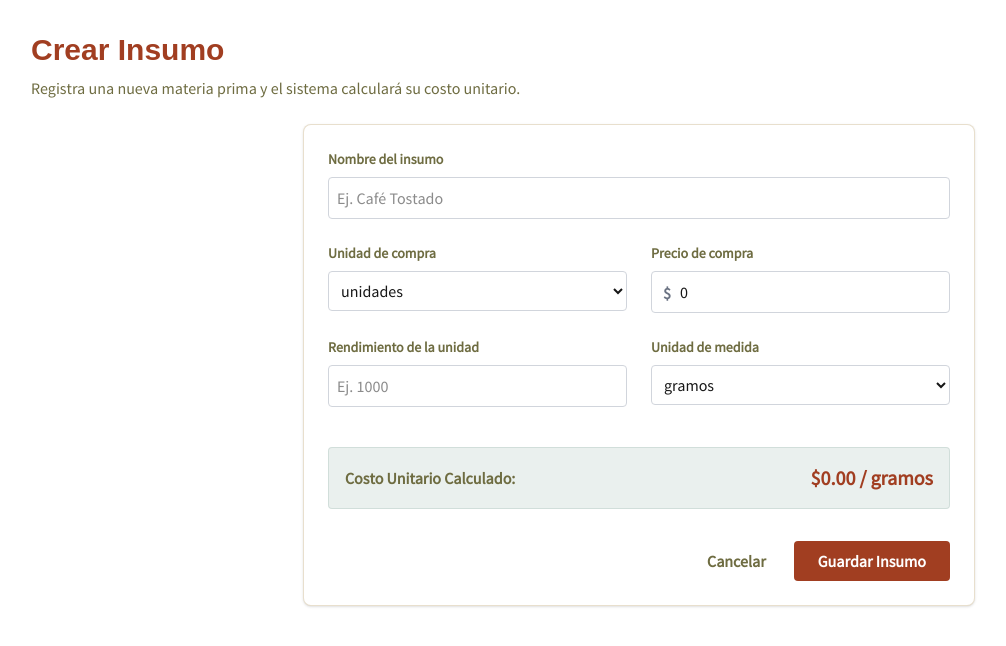
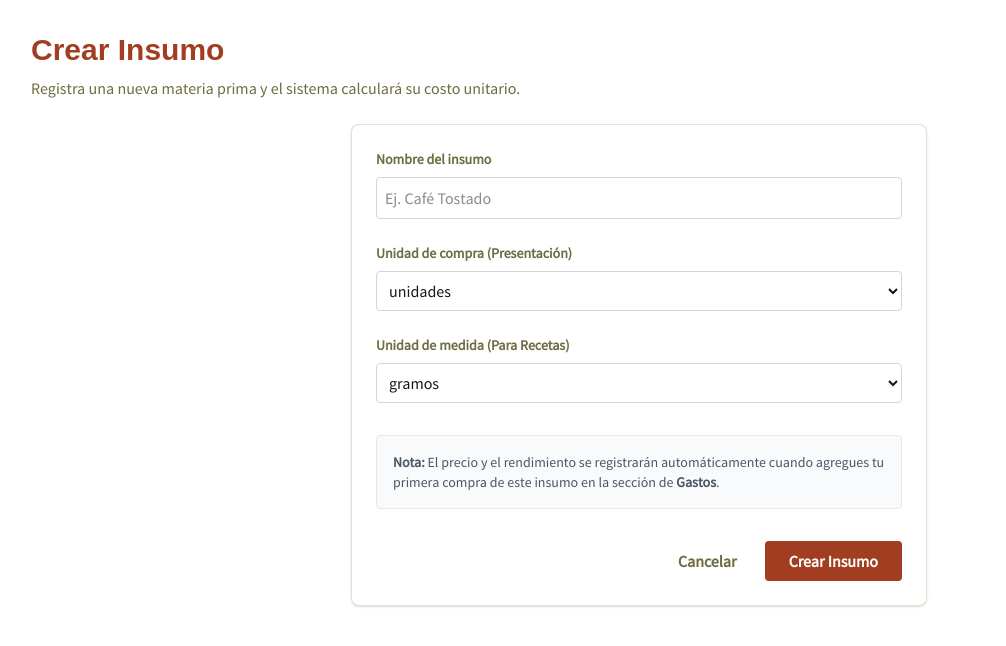
Before and after one commit to crisdaslim198722/-la-pausa-pos, a Next.js app: page /inventario/insumos/crear in a window 1280 px wide. Shown: the top 646 px of the page, without its empty margins (1-1007 px from the left). Built offline with nearby package versions, Linux system fonts and the light colour scheme; a web font is replaced by a local one.

Commit message:
feat: separar catalogacion de insumos de su compra

```diff
--- a/src/features/expenses/actions/expense-actions.ts
+++ b/src/features/expenses/actions/expense-actions.ts
@@ -64,8 +64,8 @@ export async function createInsumoPurchaseTransaction(data: {
       if (valid.actualizarCosto) {
         // Costo exacto por unidad de medida (ej. por 1 gramo)
         newCostoUnitario = Number((valid.montoTotal / injectedAmount).toFixed(2));
-        // Para que coincida con su configuración original, el precio del "lote" será costo unitario * rendimiento
-        newPrecioCompra = Number((newCostoUnitario * rend).toFixed(2));
+        // El precio de compra se actualiza al monto total de la última compra
+        newPrecioCompra = valid.montoTotal;
       }
 
       // 4. Actualizar el insumo
@@ -74,6 +74,7 @@ export async function createInsumoPurchaseTransaction(data: {
         data: {
           cantidadDisponible: newCantidadDisponible,
           precioCompra: newPrecioCompra,
+          rendimientoUnidad: valid.actualizarCosto ? injectedAmount : insumo.rendimientoUnidad,
           costoUnitario: newCostoUnitario
         }
       });
--- a/src/features/inventory/components/InsumoForm.tsx
+++ b/src/features/inventory/components/InsumoForm.tsx
@@ -1,14 +1,13 @@
 "use client";
 
-import { useState, useMemo } from "react";
-import { CurrencyInput } from "@/components/ui/CurrencyInput";
+import { useState } from "react";
 import { useRouter } from "next/navigation";
 import toast from "react-hot-toast";
 import { createInsumo, updateInsumo } from "../actions/insumo-actions";
 import { UNIDADES_CATALOGO, CreateInsumoInput } from "../schemas/insumo";
 
 interface InsumoFormProps {
-  initialData?: any; // Datos si es edición
+  initialData?: any;
 }
 
 export function InsumoForm({ initialData }: InsumoFormProps) {
@@ -17,48 +16,27 @@ export function InsumoForm({ initialData }: InsumoFormProps) {
 
   const [nombre, setNombre] = useState(initialData?.nombre || "");
   const [unidadCompra, setUnidadCompra] = useState(initialData?.unidadCompra || "unidades");
-  const [precioCompra, setPrecioCompra] = useState<number | "">(initialData ? Number(initialData.precioCompra) : "");
-  const [rendimientoUnidad, setRendimientoUnidad] = useState<number | "">(initialData ? Number(initialData.rendimientoUnidad) : "");
   const [unidadMedida, setUnidadMedida] = useState(initialData?.unidadMedida || "gramos");
 
   const [loading, setLoading] = useState(false);
   const [errorMsg, setErrorMsg] = useState("");
 
-  const costoUnitario = useMemo(() => {
-    if (typeof precioCompra === 'number' && typeof rendimientoUnidad === 'number' && rendimientoUnidad > 0) {
-      return (precioCompra / rendimientoUnidad).toFixed(2);
-    }
-    return "0.00";
-  }, [precioCompra, rendimientoUnidad]);
-
   const handleSubmit = async (e: React.FormEvent) => {
     e.preventDefault();
     setErrorMsg("");
-
-    if (typeof rendimientoUnidad !== 'number' || rendimientoUnidad <= 0) {
-      setErrorMsg("El rendimiento debe ser mayor a 0");
-      return;
-    }
-    if (typeof precioCompra !== 'number' || precioCompra < 0) {
-      setErrorMsg("El precio de compra no puede ser negativo");
-      return;
-    }
-
     setLoading(true);
 
     const payload: CreateInsumoInput = {
       nombre,
       unidadCompra: unidadCompra as any,
-      precioCompra: Number(precioCompra),
-      rendimientoUnidad: Number(rendimientoUnidad),
       unidadMedida: unidadMedida as any,
     };
 
     let res;
     if (isEditing) {
-      res = await updateInsumo(initialData.id, payload);
+      res = await updateInsumo(initialData.id, payload as any);
     } else {
-      res = await createInsumo(payload);
+      res = await createInsumo(payload as any);
     }
 
     setLoading(false);
@@ -73,15 +51,15 @@ export function InsumoForm({ initialData }: InsumoFormProps) {
   };
 
   return (
-    <form onSubmit={handleSubmit} className="bg-white p-6 rounded-lg shadow-sm border border-[#B49659]/30 max-w-2xl mx-auto">
+    <form onSubmit={handleSubmit} className="bg-white p-6 rounded-lg shadow-sm border border-[#B49659]/30 max-w-xl mx-auto">
       {errorMsg && (
         <div className="mb-6 p-3 bg-[#A13E21]/10 text-[#A13E21] rounded border border-[#A13E21]/20">
           {errorMsg}
         </div>
       )}
 
-      <div className="grid grid-cols-1 md:grid-cols-2 gap-6">
-        <div className="col-span-1 md:col-span-2">
+      <div className="grid grid-cols-1 gap-6">
+        <div>
           <label className="block text-sm font-semibold text-[#6E6C41] mb-2">Nombre del insumo</label>
           <input
             type="text"
@@ -95,7 +73,7 @@ export function InsumoForm({ initialData }: InsumoFormProps) {
         </div>
 
         <div>
-          <label className="block text-sm font-semibold text-[#6E6C41] mb-2">Unidad de compra</label>
+          <label className="block text-sm font-semibold text-[#6E6C41] mb-2">Unidad de compra (Presentación)</label>
           <select
             value={unidadCompra}
             onChange={(e) => setUnidadCompra(e.target.value)}
@@ -108,34 +86,7 @@ export function InsumoForm({ initialData }: InsumoFormProps) {
         </div>
 
         <div>
-          <label className="block text-sm font-semibold text-[#6E6C41] mb-2">Precio de compra</label>
-          <div className="relative">
-            <span className="absolute left-3 top-2.5 text-gray-500 font-bold">$</span>
-            <CurrencyInput
-              id="precioCompra"
-              required
-              value={typeof precioCompra === 'number' ? precioCompra : 0}
-              onChange={(val) => setPrecioCompra(val)}
-              className="w-full p-2 pl-7 border border-gray-300 rounded focus:border-[#A13E21] focus:outline-none"
-            />
-          </div>
-        </div>
-
-        <div>
-          <label className="block text-sm font-semibold text-[#6E6C41] mb-2">Rendimiento de la unidad</label>
-          <input
-            type="number"
-            step="0.01"
-            required
-            value={rendimientoUnidad}
-            onChange={(e) => setRendimientoUnidad(e.target.value === "" ? "" : Number(e.target.value))}
-            className="w-full p-2 border border-gray-300 rounded focus:border-[#A13E21] focus:outline-none"
-            placeholder="Ej. 1000"
-          />
-        </div>
-
-        <div>
-          <label className="block text-sm font-semibold text-[#6E6C41] mb-2">Unidad de medida</label>
+          <label className="block text-sm font-semibold text-[#6E6C41] mb-2">Unidad de medida (Para Recetas)</label>
           <select
             value={unidadMedida}
             onChange={(e) => setUnidadMedida(e.target.value)}
@@ -147,10 +98,11 @@ export function InsumoForm({ initialData }: InsumoFormProps) {
           </select>
         </div>
 
-        <div className="col-span-1 md:col-span-2 mt-4 p-4 bg-[#B8CCC5]/30 rounded flex justify-between items-center border border-[#B8CCC5]/50">
-          <span className="text-[#6E6C41] font-semibold">Costo Unitario Calculado:</span>
-          <span className="text-xl font-bold text-[#A13E21]">${Number(costoUnitario).toLocaleString('en-US', {minimumFractionDigits: 2, maximumFractionDigits: 2})} / {unidadMedida}</span>
-        </div>
+        {!isEditing && (
+          <div className="mt-2 p-4 bg-gray-50 rounded border border-gray-200 text-sm text-gray-600">
+            <strong>Nota:</strong> El precio y el rendimiento se registrarán automáticamente cuando agregues tu primera compra de este insumo en la sección de <strong>Gastos</strong>.
+          </div>
+        )}
       </div>
 
       <div className="flex justify-end gap-3 mt-8">
@@ -163,10 +115,10 @@ export function InsumoForm({ initialData }: InsumoFormProps) {
         </button>
         <button
           type="submit"
-          disabled={loading || (typeof rendimientoUnidad === 'number' && rendimientoUnidad <= 0)}
+          disabled={loading}
           className="px-6 py-2 bg-[#A13E21] text-white font-semibold rounded hover:bg-[#A13E21]/90 disabled:opacity-50 transition"
         >
-          {loading ? "Guardando..." : (isEditing ? "Guardar Cambios" : "Guardar Insumo")}
+          {loading ? "Guardando..." : (isEditing ? "Guardar Cambios" : "Crear Insumo")}
         </button>
       </div>
     </form>
--- a/src/features/inventory/schemas/insumo.ts
+++ b/src/features/inventory/schemas/insumo.ts
@@ -11,12 +11,8 @@ export const CreateInsumoSchema = z.object({
   unidadCompra: z.enum(UNIDADES_CATALOGO, {
     errorMap: () => ({ message: "Seleccione una unidad de compra válida" }),
   }),
-  precioCompra: z
-    .number({ invalid_type_error: "Ingrese un precio válido" })
-    .min(0, "El precio de compra no puede ser negativo"),
-  rendimientoUnidad: z
-    .number({ invalid_type_error: "Ingrese un rendimiento válido" })
-    .gt(0, "El rendimiento debe ser mayor a 0"),
+  precioCompra: z.number().default(0),
+  rendimientoUnidad: z.number().default(0),
   unidadMedida: z.enum(UNIDADES_CATALOGO, {
     errorMap: () => ({ message: "Seleccione una unidad de medida válida" }),
   }),
```
Also changed, not shown: src/features/inventory/actions/insumo-actions.ts (+9 -54 lines).
